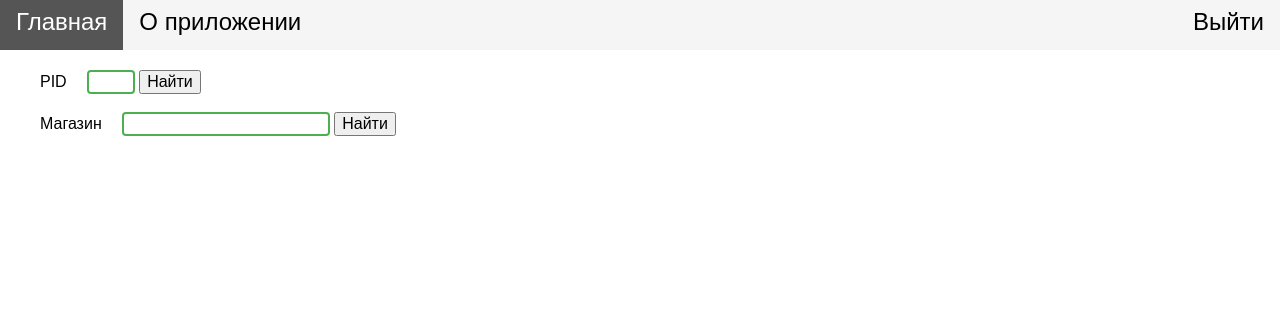
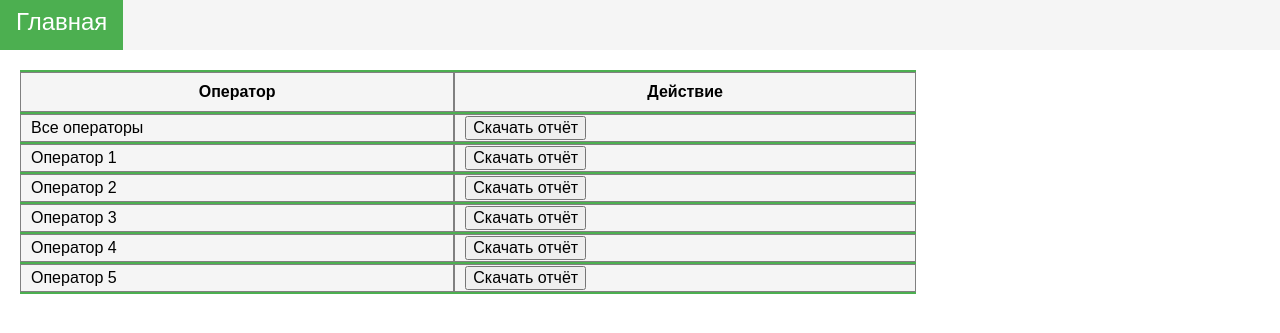
Before and after one commit to DorofD/ClickCam_report_creation, a Flask app: page / in a window 1280 px wide. Shown: the top 333 px of the page. Run offline with Flask 2, Linux system fonts and the light colour scheme.

Commit message:
запросы об отчетах, формирование документов

```diff
--- a/app.py
+++ b/app.py
@@ -1,15 +1,25 @@
-from flask import Flask, render_template, url_for, request, flash
+from flask import Flask, render_template, send_file, url_for, request, flash
 import model
 
 
-flask_app = Flask(__name__)
-flask_app.config['SECRET_KEY'] = 'aboba1488'
+app = Flask(__name__)
+app.config['SECRET_KEY'] = 'aboba1488'
 
 
-@flask_app.route('/')
+@app.route('/')
 def index():
-    return render_template('index.html')
+    return render_template('index.html', class1='active', class2='', class3='', class4='')
+
+
+@app.route('/report', methods=['POST'])
+def report():
+    # print(request.form['operator'])
+    file = model.get_report(int(request.form['operator']))
+    # if file:
+    #     return send_file(file, as_attachment=True)
+    flash('Ошибка формирования отчёта', category='error')
+    return render_template('index.html', class1='active', class2='', class3='', class4='')
 
 
 if __name__ == '__main__':
-    flask_app.run(host='0.0.0.0', debug=True)
+    app.run(host='0.0.0.0', debug=True)
--- a/templates/base.html
+++ b/templates/base.html
@@ -12,7 +12,7 @@
     />
     <meta charset="UTF-8" />
 
-    <title>ISPinfo</title>
+    <title>ss_report</title>
   </head>
   <body>
     <header>
@@ -21,24 +21,13 @@
           <li>
             <a class="{{class1}}" href="{{ url_for('index')}}">Главная</a>
           </li>
-          {% if usertype == 'Admin' %}
-          <li>
-            <a class="{{class2}}" href="{{ url_for('update')}}">Актуализация</a>
-          </li>
-          <li>
-            <a class="{{class4}}" href="{{ url_for('usermgmt')}}"
-              >Пользователи</a
-            >
-          </li>
-          {% endif %}
-          <li>
-            <a class="{{class3}}" href="{{ url_for('about')}}">О приложении</a>
-          </li>
-          <li><a class="user" href="{{ url_for('logout')}}">Выйти</a></li>
-          <li class="user">{{ user }}</li>
         </ul>
       </nav>
     </header>
-    <div class="content">{% block content -%} {% endblock %}</div>
+    <div class="content">
+      {% for cat, msg in get_flashed_messages(True) %}
+      <div class="flash {{cat}}">{{ msg }}</div>
+      {% endfor %}{% block content -%} {% endblock %}
+    </div>
   </body>
 </html>
--- a/templates/index.html
+++ b/templates/index.html
@@ -1,25 +1,89 @@
 {% extends 'base.html' %} {% block content %} {{ super() }}
 
-<form action="/search" method="post">
-  <label class="search">PID</label><input class="pid" type="text" name="pid" value="" />
-  <input type="submit" value="Найти" />
-  <input type="hidden" name="searchType" value="pid" />
-</form>
-<br />
-<form action="/search" method="post">
-  <label class="search">Магазин</label><input class="shop" type="text" name="shop" value="" />
-  <input type="submit" value="Найти" />
-  <input type="hidden" name="searchType" value="shop" />
-</form>
-
-<!-- <form action="/pid" method="post">
-  <label class="search">PID</label><input class="pid" type="text" name="pid" value="" />
-  <input type="submit" value="Найти" />
-</form>
-<br />
-<form action="/shop" method="post">
-  <label class="search">Магазин</label><input class="shop" type="text" name="shop" value="" />
-  <input type="submit" value="Найти" />
-</form> -->
+<table class="users">
+  <tr>
+    <th>Оператор</th>
+    <th>Действие</th>
+  </tr>
+  <tr>
+    <td>Все операторы</td>
+    <td>
+      <form
+      action="{{url_for('report')}}"
+      method="POST"
+      enctype="multipart/form-data"
+    >
+    <input type="hidden" name="operator" value="0">
+    <input type="submit" value="Скачать отчёт">
+    </form>
+    </td>
+    </tr>
+    <tr>
+      <td>Оператор 1</td>
+      <td>
+        <form
+        action="{{url_for('report')}}"
+        method="POST"
+        enctype="multipart/form-data"
+      >
+      <input type="hidden" name="operator" value="1">
+      <input type="submit" value="Скачать отчёт">
+      </form>
+      </td>
+      </tr>
+    <tr>
+      <td>Оператор 2</td>
+      <td>
+        <form
+        action="{{url_for('report')}}"
+        method="POST"
+        enctype="multipart/form-data"
+      >
+      <input type="hidden" name="operator" value="2">
+      <input type="submit" value="Скачать отчёт">
+      </form>
+      </td>
+      </tr>
+    <tr>
+      <td>Оператор 3</td>
+      <td>
+        <form
+        action="{{url_for('report')}}"
+        method="POST"
+        enctype="multipart/form-data"
+      >
+      <input type="hidden" name="operator" value="3">
+      <input type="submit" value="Скачать отчёт">
+      </form>
+      </td>
+      </tr>
+    <tr>
+      <td>Оператор 4</td>
+      <td>
+        <form
+        action="{{url_for('report')}}"
+        method="POST"
+        enctype="multipart/form-data"
+      >
+      <input type="hidden" name="operator" value="4">
+      <input type="submit" value="Скачать отчёт">
+      </form>
+      </td>
+      </tr>
+    <tr>
+      <td>Оператор 5</td>
+      <td>
+        <form
+        action="{{url_for('report')}}"
+        method="POST"
+        enctype="multipart/form-data"
+      >
+      <input type="hidden" name="operator" value="5">
+      <input type="submit" value="Скачать отчёт">
+      </form>
+      </td>
+      </tr>
+  </form>
+</table>
 
 {% endblock %}
```
Also changed, not shown: model.py (+35 -22 lines), sas.py (added, +21 -0 lines), 1 other file.
